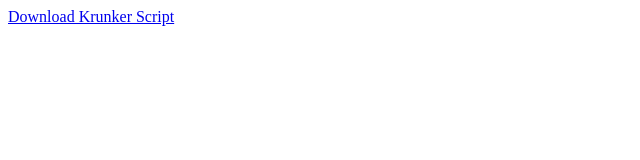
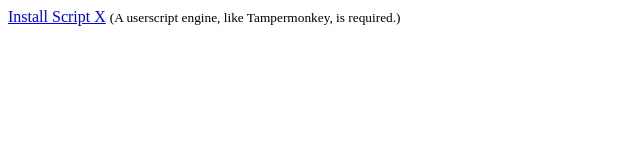
Before and after one commit to sciaticaPain/sciaticaPain.github.io, a plain HTML site: page index.html in a window 1280 px wide. Shown: the whole page, without its empty margins (0-640 px from the left). Drawn offline with Linux system fonts and the light colour scheme.

Commit message:
rename correctly to allow install
rename correctly to allow install and edit html code accordingly

```diff
--- a/index.html
+++ b/index.html
@@ -1 +1,2 @@
-<a href="https://sciaticapain.github.io/scripts/krunker.js" target="_blank">Download Krunker Script</a>
+<a href="https://example.com/your_script.user.js">Install Script X</a>
+<small>(A userscript engine, like Tampermonkey, is required.)</small>
```
Also changed, not shown: scripts/krunker.user.js (renamed from scripts/krunker.js).
